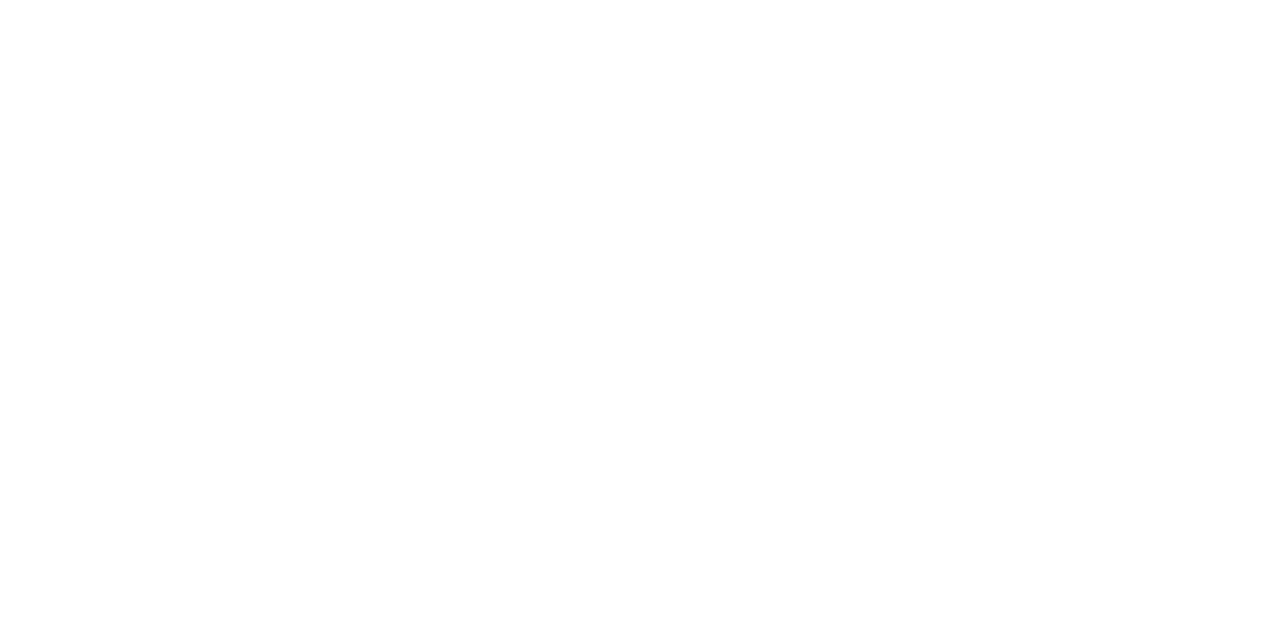
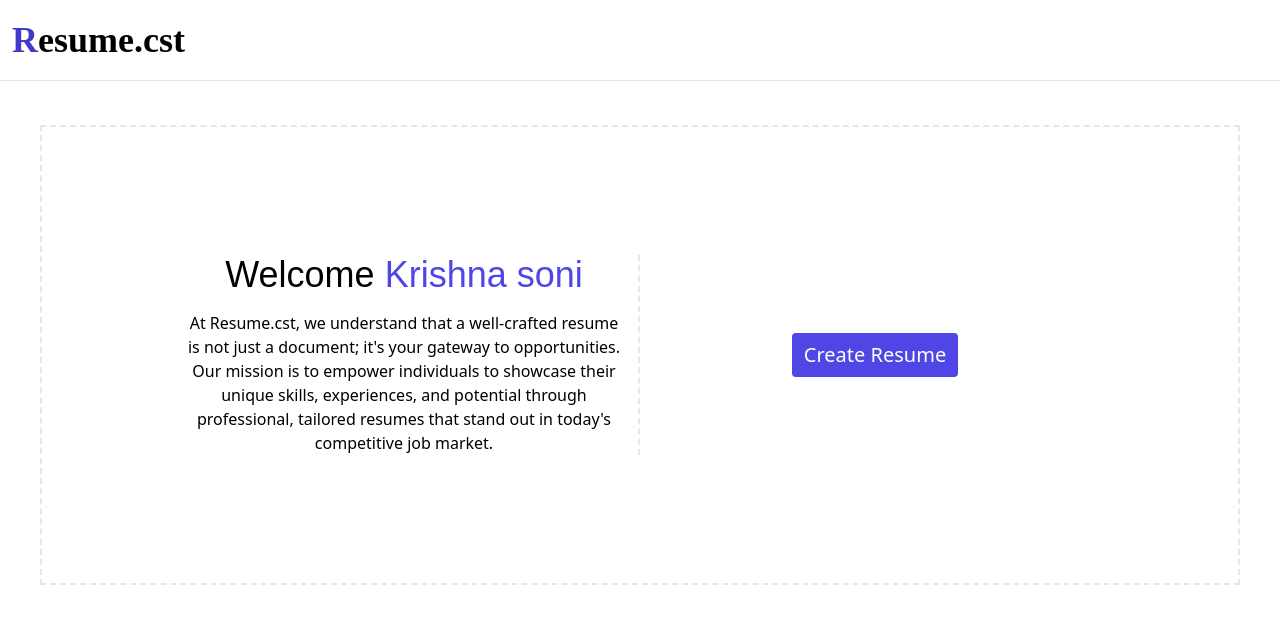
Before and after one commit to krishnaSONI011/Resume-builder, a React (Create React App) app: page /welcome in a window 1280 px wide. Before the commit this address had no page. Shown: the top 624 px of the page. Built offline with nearby package versions, Linux system fonts and the light colour scheme; what tw-elements-react would draw is missing.

Commit message:
landing page and templete page done

```diff
--- a/src/App.js
+++ b/src/App.js
@@ -2,16 +2,18 @@
 import './App.css';
 import "tw-elements-react/dist/css/tw-elements-react.min.css";
 import DashboadsMain from './component/DashboadsMain';
-import Navbar from './component/Navbar';
+
 import {BrowserRouter as Router,Routes,Route} from 'react-router-dom'
 
 import Auth from './component/auth/Auth';
+import Landing from './component/Landing';
 function App() {
   return (
     <>
     <Router>
-    <Navbar />
+
     <Routes>
+        <Route path="/*" element={<Landing/>}/>
         <Route path='/dashboard' element={<DashboadsMain/>}/>
         <Route path='/auth/*' element={<Auth/>}/>
     </Routes>
--- /dev/null
+++ b/src/component/Alltemplete.jsx
@@ -0,0 +1,12 @@
+import React from 'react'
+
+export default function Alltemplete() {
+  return (
+    <>
+
+    <div className=' border-b py-16'>
+       <div className="text-center text-3xl font-2 ">HY ! Currently We Have Limited <span className='font-1 font-semibold text-indigo-600'>Template</span></div>
+    </div>
+    </>
+  )
+}
--- /dev/null
+++ b/src/component/Landing.jsx
@@ -0,0 +1,20 @@
+import React from "react";
+import Navbar from "./Navbar";
+import Welcome from "./Welcome";
+import {Routes,Route, Outlet} from 'react-router-dom'
+import Alltemplete from "./Alltemplete";
+let Landing = ()=>{
+    return(
+        <>
+        <Navbar/>
+        <div className="container">
+        <Routes>
+            <Route path="/welcome" element={<Welcome/>}/>
+            <Route path="/choose-template" element={<Alltemplete/>}/>
+        </Routes>
+            <Outlet/>
+        </div>
+        </>
+    )
+}
+export default Landing;
--- a/src/component/Navbar.jsx
+++ b/src/component/Navbar.jsx
@@ -1,9 +1,14 @@
 import React from "react";
-
+import { LuLogOut } from "react-icons/lu";
 let Navbar = () => {
     return (
         <>
-
+            <div className="flex justify-between border-b py-5 px-3">
+                <p className="font-1 text-4xl font-semibold">
+                   <span className="text-indigo-700">R</span>esume.cst
+                </p>
+                <button className="bg-danger-600 p-2 text-xl text-white rounded-md"><LuLogOut/></button>
+            </div>
         </>
     )
 }
--- /dev/null
+++ b/src/component/Welcome.jsx
@@ -0,0 +1,26 @@
+import React from 'react'
+import { Link } from 'react-router-dom'
+export default function Welcome() {
+  return (
+    <div className='flex  border-dashed border-2 mx-10 p-32 mt-11'>
+        {/* with welcome message */}
+      <div className="w-6/12 text-center border-r-2 border-dashed px-4">
+                <div className="font-2 text-4xl mb-4 ">
+                    Welcome <span className="text-indigo-600">Krishna soni</span>
+
+                </div>
+                <div>
+                    <p>At Resume.cst, we understand that a well-crafted resume is not just a document; it's your gateway to opportunities. Our mission is to empower individuals to showcase their unique skills, experiences, and potential through professional, tailored resumes that stand out in today's competitive job market.</p>
+                </div>
+            </div>
+
+
+
+            {/* with button */}
+
+            <div className='flex justify-center items-center w-6/12'>
+              <Link to="/choose-template" > <button className='py-2 px-3 bg-indigo-600 text-xl text-white rounded'>Create Resume</button>
+              </Link></div>
+    </div>
+  )
+}
--- a/src/index.css
+++ b/src/index.css
@@ -2,6 +2,8 @@
 @tailwind components;
 @tailwind utilities;
 @import url('https://fonts.googleapis.com/css2?family=Sora:wght@300&display=swap');
+@import url('https://fonts.googleapis.com/css2?family=Dancing+Script&display=swap');
+@import url('https://fonts.googleapis.com/css2?family=Nunito+Sans:opsz@6..12&display=swap');
 
 h1,h2,h3,h4,h5{
     font-family: 'Sora', sans-serif;
@@ -9,3 +11,10 @@ h1,h2,h3,h4,h5{
 .input{
     @apply bg-slate-50 p-2 rounded focus:outline-indigo-500;
 }
+.font-1{
+    font-family: 'Dancing Script', cursive;
+
+}
+.font-2{
+    font-family: 'Nunito Sans', sans-serif;
+}
```
